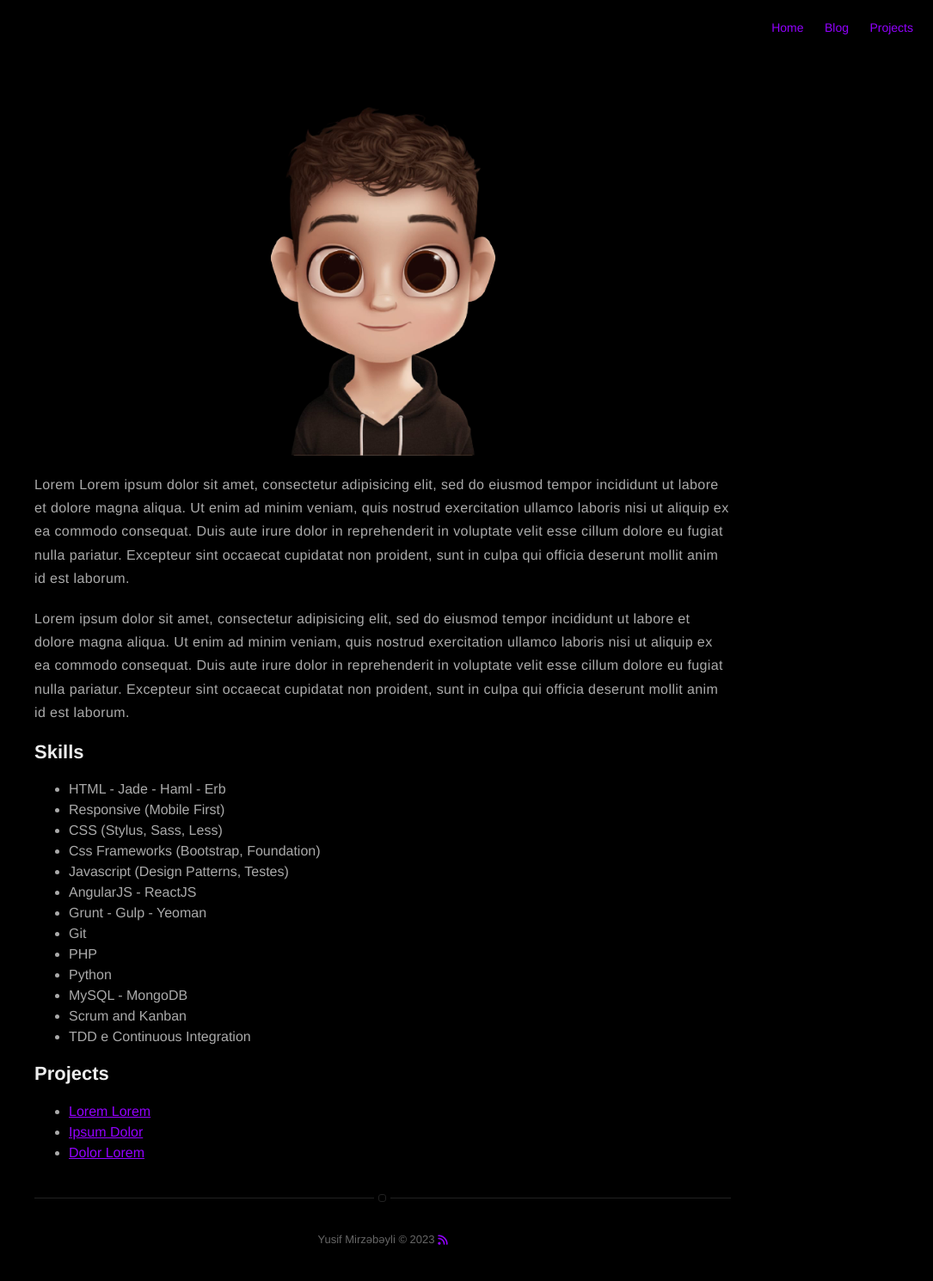
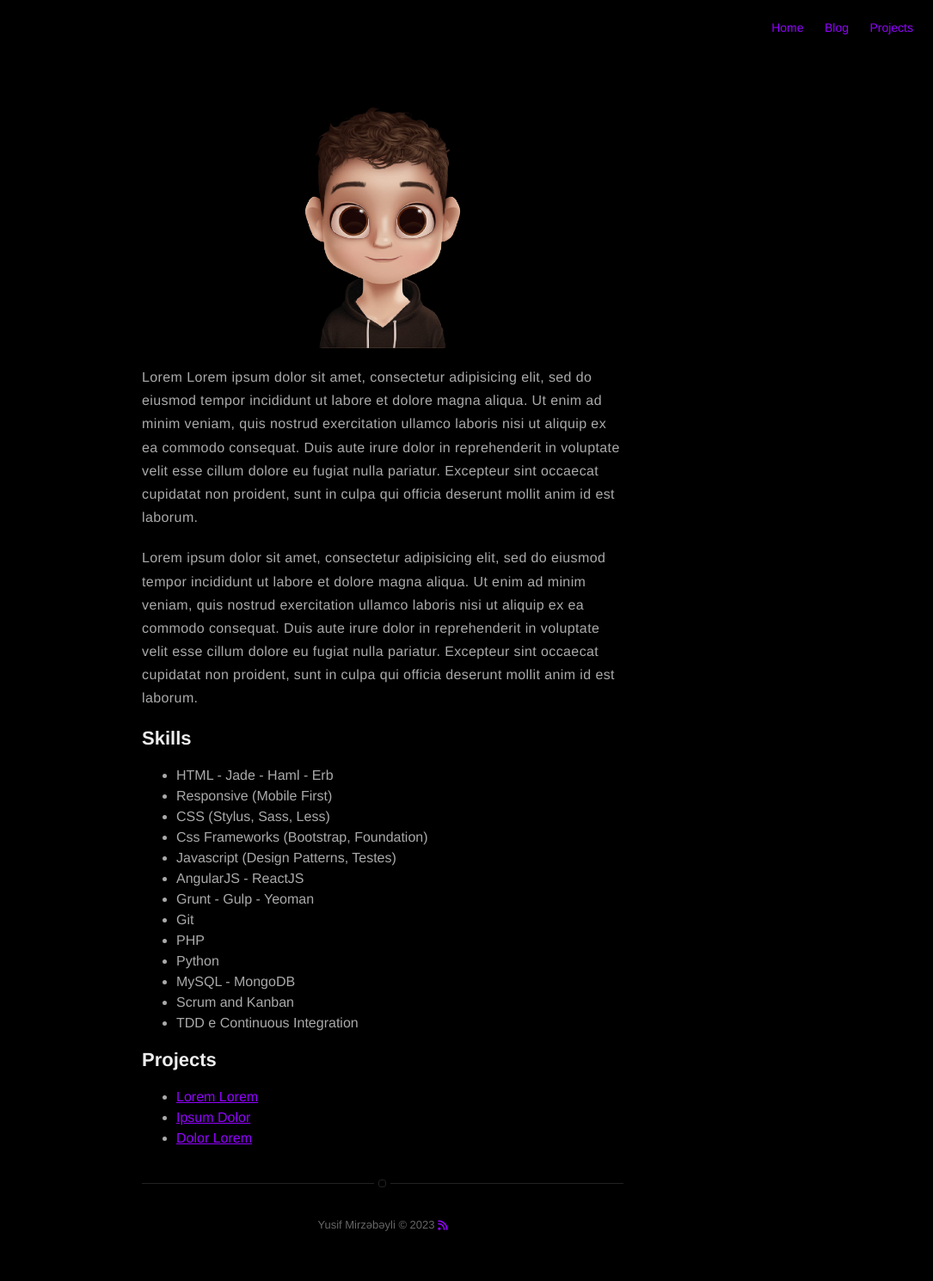
Before and after one commit to Nearfight0/nearfight0.github.io, a Jekyll site: the page built from about.md, in a window 1280 px wide. Shown: the whole page at 86% size, without its empty margins (195-1280 px from the left). Built offline with Jekyll 4.4.1, drawn with Linux system fonts in a browser that asks for light colours; nearby versions of some CDN libraries.

Commit message:
Update _config.yml

```diff
--- a/_config.yml
+++ b/_config.yml
@@ -58,7 +58,7 @@ authors:
 # do you want a larger site? change the option below
 # options: [normal, large] | default: normal
 # normal = 560px / large = 810px
-width: large
+width: normal
 
 # if you do/don't need pagination, toggle 'enabled' between true/false below
 pagination:
```
